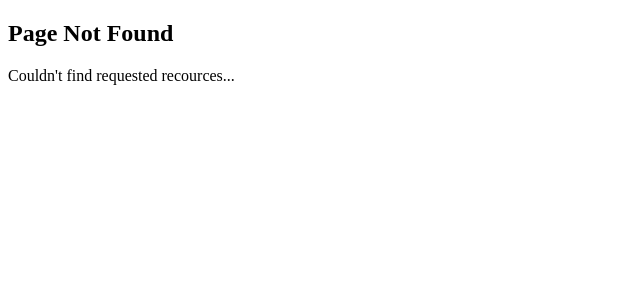
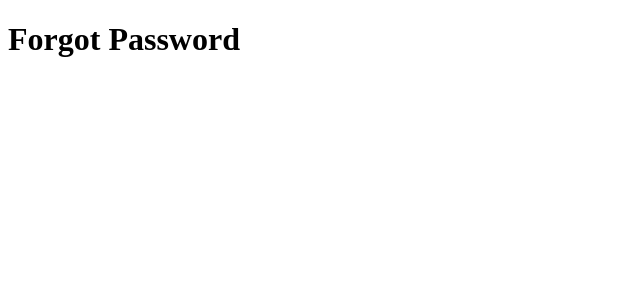
Before and after one commit to Fabs-Kun/routing-demo, a Next.js app: page /forgot-password in a window 1280 px wide. Before the commit this address had no page. Shown: the top 300 px of the page, without its empty margins (0-640 px from the left). Built offline with nearby package versions, Linux system fonts and the light colour scheme.

Commit message:
Adding auth directory for login, register, and forgot password page.

```diff
--- /dev/null
+++ b/src/app/(auth)/forgot-password/page.tsx
@@ -0,0 +1,3 @@
+export default function forgotPassword(){
+    return <h1>Forgot Password</h1>
+}
--- /dev/null
+++ b/src/app/(auth)/login/page.tsx
@@ -0,0 +1,3 @@
+export default function login(){
+    return <h1>Login</h1>
+}
--- /dev/null
+++ b/src/app/(auth)/register/page.tsx
@@ -0,0 +1,3 @@
+export default function register(){
+    return <h1>Register</h1>
+}
```
